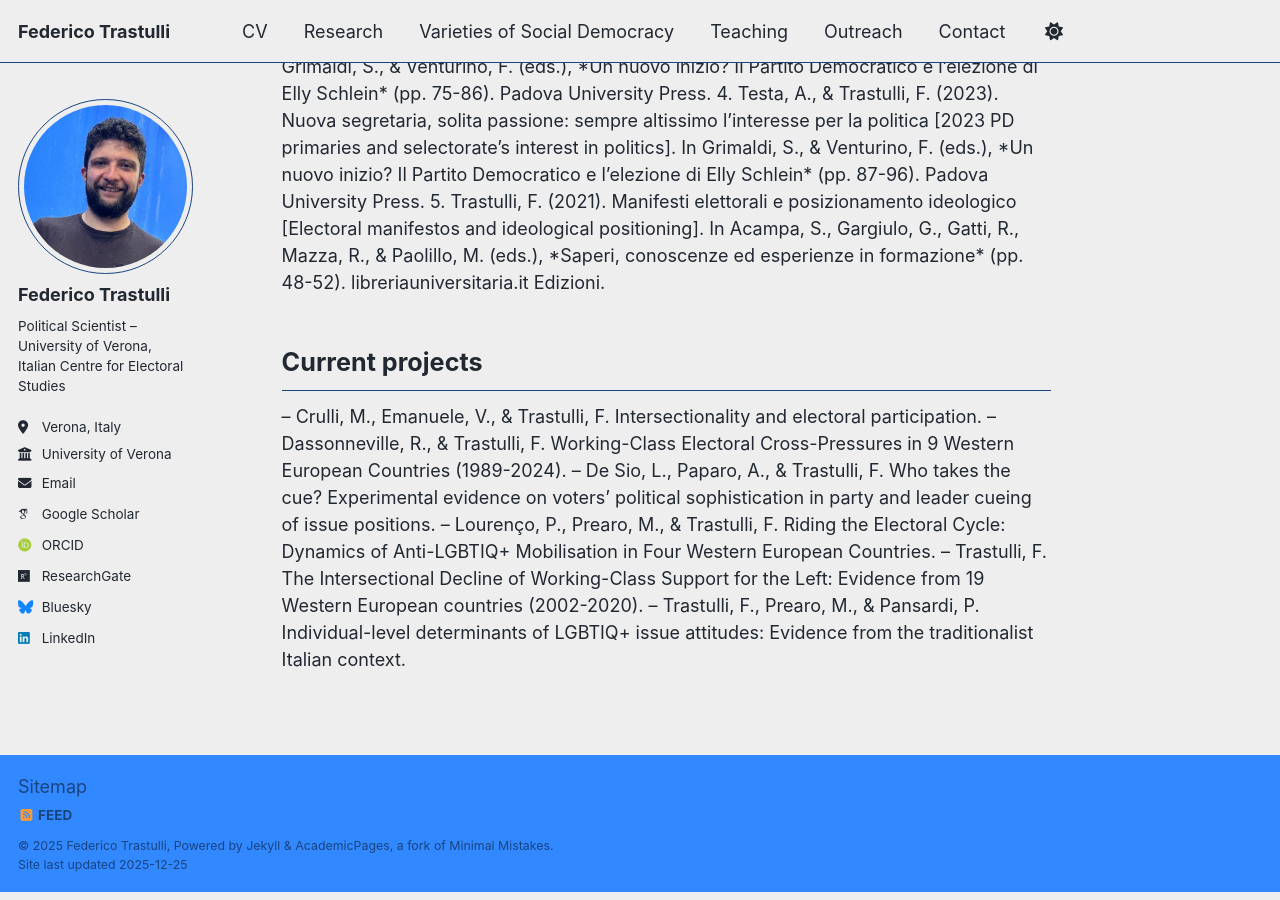
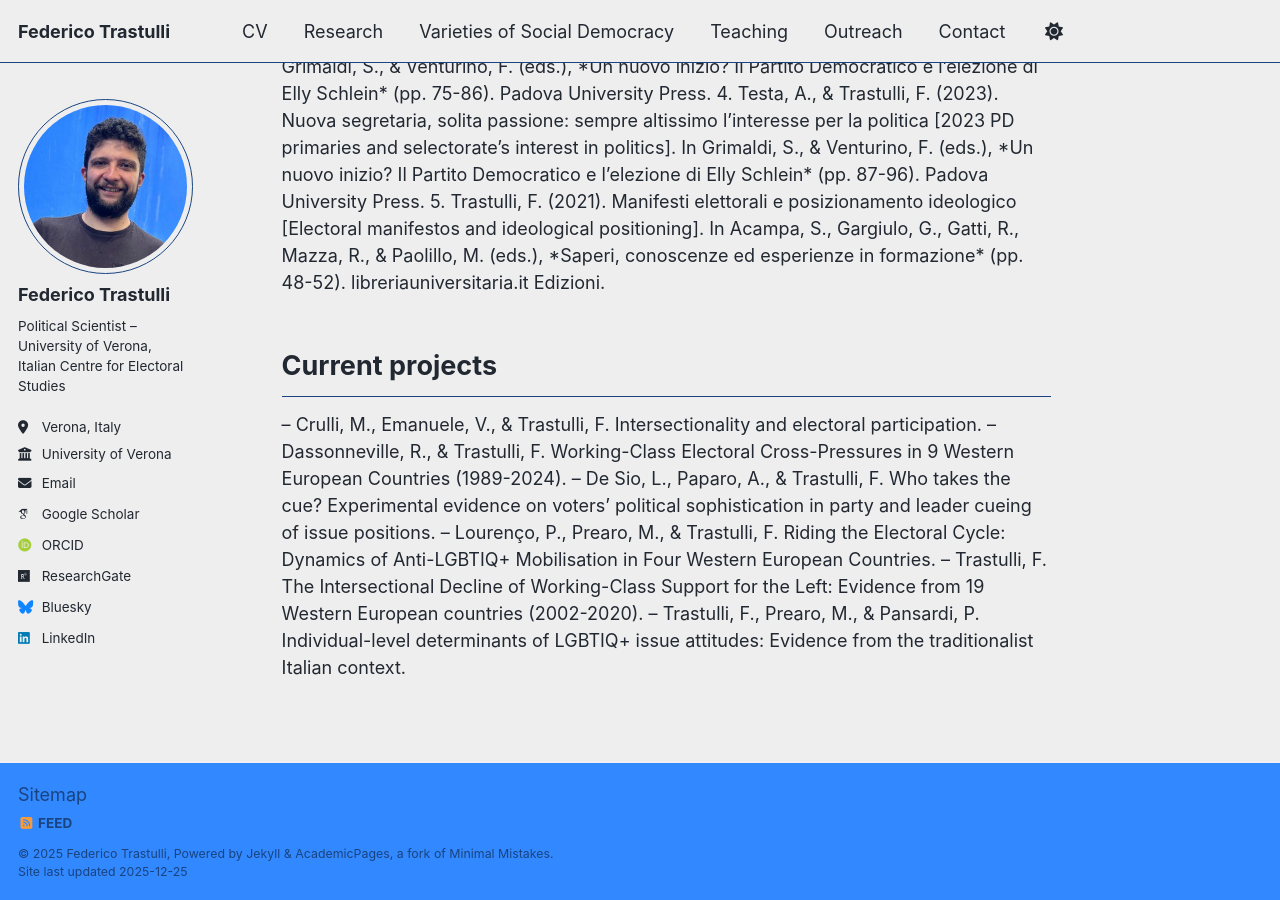
Before and after one commit to federicotrastulli/federicotrastulli.github.io, a Jekyll site: the page built from _pages/research.html, in a window 1280 px wide and 900 px high, scrolled down 1954 px. Built offline with Jekyll 4.4.1, drawn with Linux system fonts in a browser that asks for light colours; some web fonts are replaced; a script bundle is joined from its source files by our own code; library files that are not in the unit come from our copies.

Commit message:
Update research.html

```diff
--- a/_pages/research.html
+++ b/_pages/research.html
@@ -35,7 +35,7 @@ author_profile: true
 4.	Testa, A., & Trastulli, F. (2023). Nuova segretaria, solita passione: sempre altissimo l’interesse per la politica [2023 PD primaries and selectorate’s interest in politics]. In Grimaldi, S., & Venturino, F. (eds.), *Un nuovo inizio? Il Partito Democratico e l’elezione di Elly Schlein* (pp. 87-96). Padova University Press.
 5.	Trastulli, F. (2021). Manifesti elettorali e posizionamento ideologico [Electoral manifestos and ideological positioning]. In Acampa, S., Gargiulo, G., Gatti, R., Mazza, R., & Paolillo, M. (eds.), *Saperi, conoscenze ed esperienze in formazione* (pp. 48-52). libreriauniversitaria.it Edizioni.
 
-<h2 style="font-size:1.4em;">Current projects</h2>
+<h2 style="font-size:1.5em;">Current projects</h2>
 –	Crulli, M., Emanuele, V., & Trastulli, F. Intersectionality and electoral participation.
 –	Dassonneville, R., & Trastulli, F. Working-Class Electoral Cross-Pressures in 9 Western European Countries (1989-2024).
 –	De Sio, L., Paparo, A., & Trastulli, F. Who takes the cue? Experimental evidence on voters’ political sophistication in party and leader cueing of issue positions.
```
